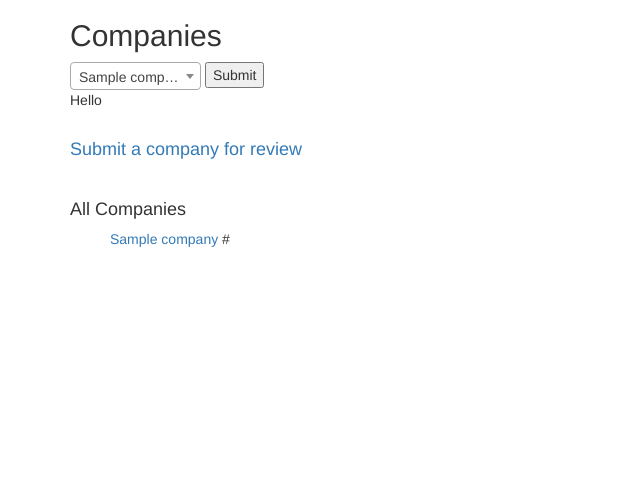
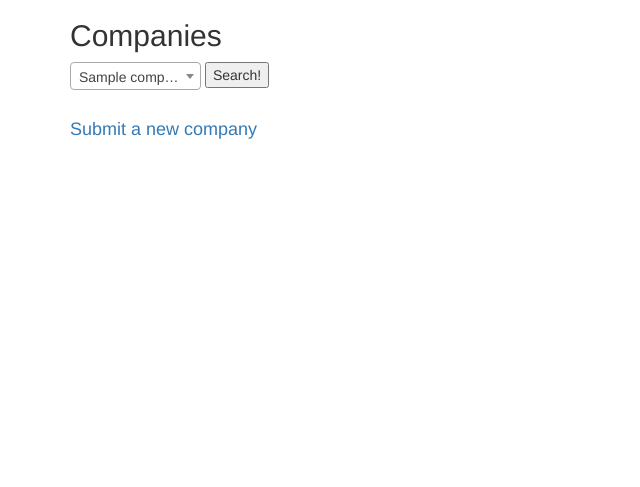
Before and after one commit to maggieee/brightbook, a Flask app: page /companies in a window 1280 px wide. Shown: the part 164-651 px from the top of the page, without its empty margins (0-640 px from the left). Run offline with Flask 2, Linux system fonts and the light colour scheme; the visitor is signed in with stand-in values (Sample User, id 1); tables that the repository leaves empty hold one stand-in row (values such as "Sample post"); one stand-in notice (Sample message) is shown; some libraries are stand-ins or nearby versions.

Commit message:
continue work on company directory

```diff
--- a/server.py
+++ b/server.py
@@ -129,16 +129,21 @@ def company_search():
 
     company_name = request.args.get("company_name")
 
+    print(company_name)
+
     company = Company.query.filter_by(company_name=company_name).first()
 
-    comp = {}
+    print(company)
 
-    comp[company.company_name] = {'company_id': company.company_id,
-                                            'hired_bootcamp_grads': company.hired_bootcamp_grads,
-                                            'hired_hackbrighters': company.hired_hackbrighters,
-                                            'job_listings_link': company.job_listings_link,
-                                            'company_contact': company.company_contact,
-                                            'joined_at': company.joined_at}
+    # comp = {}
+
+    comp = {'company_name': company.company_name,
+            'company_id': company.company_id,
+            'hired_bootcamp_grads': company.hired_bootcamp_grads,
+            'hired_hackbrighters': company.hired_hackbrighters,
+            'job_listings_link': company.job_listings_link,
+            'company_contact': company.company_contact,
+            'joined_at': company.joined_at}
 
     return jsonify(comp)
 
@@ -180,10 +185,13 @@ def create_company():
     if request.form.get('hired_bootcamp_grads') == 'n':
         hired_hackbrighters = False
 
-    company_link = request.form.get('company_link').strip()
+    job_listings_link = request.form.get('job_listings_link').strip()
+    company_contact = request.form.get('company_contact').strip()
+    company_notes = request.form.get('company_notes').strip()
 
     new_company = Company(company_name=company_name, hired_hackbrighters=hired_hackbrighters,
-        hired_bootcamp_grads=hired_bootcamp_grads, company_link=company_link)
+        hired_bootcamp_grads=hired_bootcamp_grads, job_listings_link=job_listings_link,
+        company_contact=company_contact, company_notes=company_notes)
 
     if len(Company.query.filter_by(company_name=company_name).all()) == 0:
 
--- a/static/js/company_search.js
+++ b/static/js/company_search.js
@@ -4,13 +4,15 @@ $(document).ready(function() {
     $('.company-search').select2();
 });
 
-
-$('#company-search').on('submit', (evt) => {
+$('#company-search-form').on('submit', (evt) => {
     evt.preventDefault();
 
     const companyName = $('#company-search').val();
 
     $.get('/company_search', {company_name: companyName}, (res) => {
-      $('#company-search-result').html(res);
+        console.log(res)
+      $('#company-has-hired-hackbrighters').html(res.company_name +" has hired a Hackbrighter as her first SWE job.");
+      // $('#company-job-listings').html("You can find " +res.company_name +"'s job listings at" + "<a href='"+res.job_listings_link+"'. /a>");
+      $('#company-job-listings').load('/companies/'+res.company_id)
     });
   });
--- a/static/js/company_status.js
+++ b/static/js/company_status.js
@@ -6,6 +6,6 @@
     const companyName = $('#company-name').val();
 
     $.get('/company_status', {company_name: companyName}, (res) => {
-      $('#company-status').html(res);
+      $('#company-status').text(res);
     });
   });
--- a/static/styles.css
+++ b/static/styles.css
@@ -1,3 +1,7 @@
+body {
+    background-color: #f7f0fa;
+}
+
 .form-field {
     font-family: sans-serif;
 }
--- a/templates/brightbookers.html
+++ b/templates/brightbookers.html
@@ -4,14 +4,14 @@
 
 <h2>Community Directory</h2>
 
-<ul>
+<ul style="list-style: none;">
   {% for user in users %}
-  <li>
+  <li style="border-style:solid; background-color:#f3edf8; border-color:#ece6ff; border-radius: 10px;">
     <a href="/users/{{ user.user_id }}">
       {{ user.display_name }} <br />
-      ({{ user.email }})
     </a>
   </li>
+  <br>
   {% endfor %}
 </ul>
 
--- a/templates/company_directory.html
+++ b/templates/company_directory.html
@@ -11,18 +11,19 @@
       <option value="{{ company.company_name }}">{{ company.company_name }}</option>
       {% endfor %}
     </select>
-    <input type=submit value="Submit">
+    <input type=submit value="Search!">
   </form>
 
-  <div id="company-search-result">Hello</div>
+  <!-- <div id="company-has-hired-hackbrighters"></div> -->
+  <div id="company-job-listings"></div>
 
   <br>
 
-  <h4><a href="/create_company">Submit a company for review</a></h4>
+  <h4><a href="/create_company">Submit a new company</a></h4>
   <br>
 
 
-  <h4>All Companies</h4>
+  <!-- <h4>All Companies</h4>
 
   <ul style="list-style: none;">
     {% for company in companies %}
@@ -33,7 +34,7 @@
 
     </li>
     {% endfor %}
-  </ul>
+  </ul> -->
 
   {% else %}
 
```
Also changed, not shown: templates/company_details.html (+34 -7 lines).
